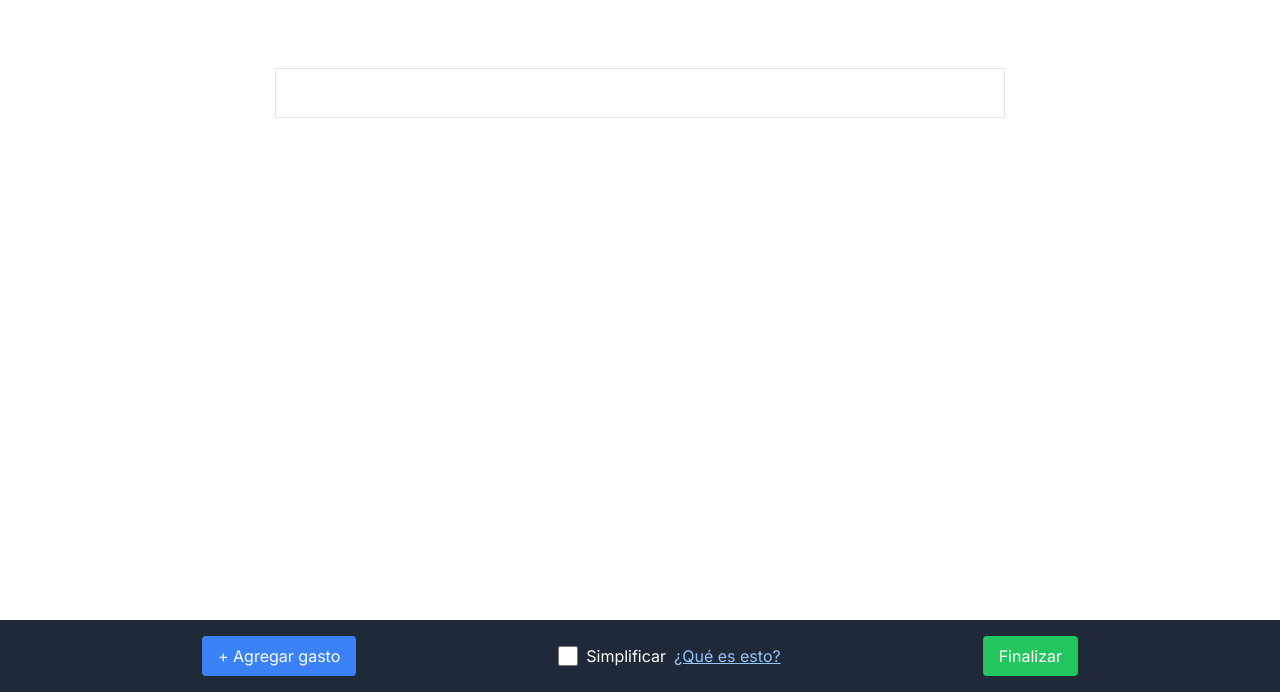
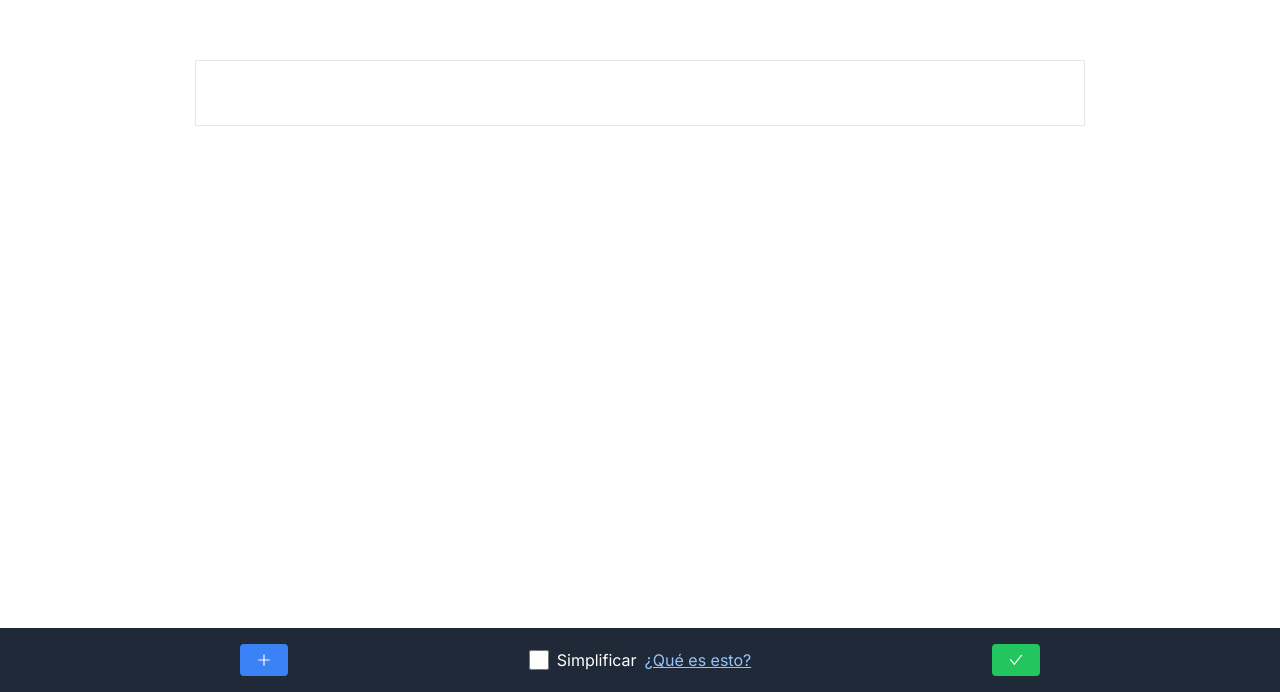
Before and after one commit to efahnle/hacemosnumeros, a Next.js app: page /expenses-dashboard in a window 1280 px wide. Shown: the part 108-800 px from the top of the page. Built offline with nearby package versions, Linux system fonts and the light colour scheme.

Commit message:
expenses dashboard and button bar

```diff
--- a/app/components/ButtonBar.tsx
+++ b/app/components/ButtonBar.tsx
@@ -1,5 +1,6 @@
 import React, {useState} from 'react';
 import Link from 'next/link';
+import { AiOutlinePlus, AiOutlineCheck } from 'react-icons/ai'; // Import an icon from react-icons
 
 interface ButtonBarProps {
   onButtonClick: (buttonIndex: number) => void;
@@ -19,7 +20,7 @@ const ButtonBar: React.FC<ButtonBarProps> = ({ onButtonClick }) => {
         onClick={() => onButtonClick(1)}
         className="bg-blue-500 px-4 py-2 rounded hover:bg-blue-700"
       >
-        + Agregar gasto
+        <AiOutlinePlus/>
       </button>
       <div className="flex items-center space-x-2">
         <input
@@ -38,7 +39,7 @@ const ButtonBar: React.FC<ButtonBarProps> = ({ onButtonClick }) => {
         onClick={() => onButtonClick(3)}
         className="bg-green-500 px-4 py-2 rounded hover:bg-green-700"
       >
-        Finalizar
+        <AiOutlineCheck />
       </button>
     </div>
   );
--- a/app/components/ExpensesTable.tsx
+++ b/app/components/ExpensesTable.tsx
@@ -18,15 +18,15 @@ interface ExpensesTableProps {
 
 const ExpensesTable: React.FC<ExpensesTableProps> = ({ expenses, onDelete, onModify }) => {
   return (
-    <div className="overflow-x-auto text-center object-top lg:text-2xl md:text-1xl items-center p-12">
+    <div className="overflow-x-auto text-center object-top  text-xs sm:text-l md:text-2xl  items-center p-2 mt-8">
       <table className="min-w-full bg-white border border-gray-200">
         <thead>
           <tr>
-            <th className="px-4 py-2 border-b">Persona</th>
-            <th className="px-4 py-2 border-b">Descripción</th>
-            <th className="px-4 py-2 border-b">Involucrados</th>
-            <th className="px-4 py-2 border-b">Gasto</th>
-            <th className="px-4 py-2 border-b">Acciones</th>
+            <th className="px-1 py-0.5 sm:px-4 sm:py-2 lg:px-8  lg:py-4 border-b">Persona</th>
+            <th className="px-1 py-0.5 sm:px-4 sm:py-2 lg:px-8  lg:py-4 border-b">Descripción</th>
+            <th className="px-1 py-0.5 sm:px-4 sm:py-2 lg:px-8  lg:py-4 border-b">Involucrados</th>
+            <th className="px-1 py-0.5 sm:px-4 sm:py-2 lg:px-8  lg:py-4 border-b">Gasto</th>
+            <th className="px-1 py-0.5 sm:px-4 sm:py-2 lg:px-8  lg:py-4 border-b">Acciones</th>
           </tr>
         </thead>
         <tbody>
--- a/app/expenses-dashboard/page.tsx
+++ b/app/expenses-dashboard/page.tsx
@@ -31,7 +31,7 @@ const ExpensesDashboardPage = () => {
 
   return (
     <main className="flex flex-col items-center p-20 min-w-32">
-      <h1 className="flex text-center break-normal items-center lg:text-5xl text-2xl md:text-3xl">Cargá los gastos</h1>
+      <h1 className="flex text-center break-normal items-center text-2xl md:text-3xl lg:text-5xl ">Cargá los gastos</h1>
       <ExpensesTable expenses={expenses} onDelete={handleDelete} onModify={handleModify} />
       <ButtonBar onButtonClick={handleButtonClick} />
     </main>
--- a/package.json
+++ b/package.json
@@ -11,7 +11,8 @@
   "dependencies": {
     "next": "14.2.3",
     "react": "^18",
-    "react-dom": "^18"
+    "react-dom": "^18",
+    "react-icons": "^5.2.1"
   },
   "devDependencies": {
     "@types/node": "^20",
```
Also changed, not shown: 1 other file (tests, documents, lock files or other folders).
